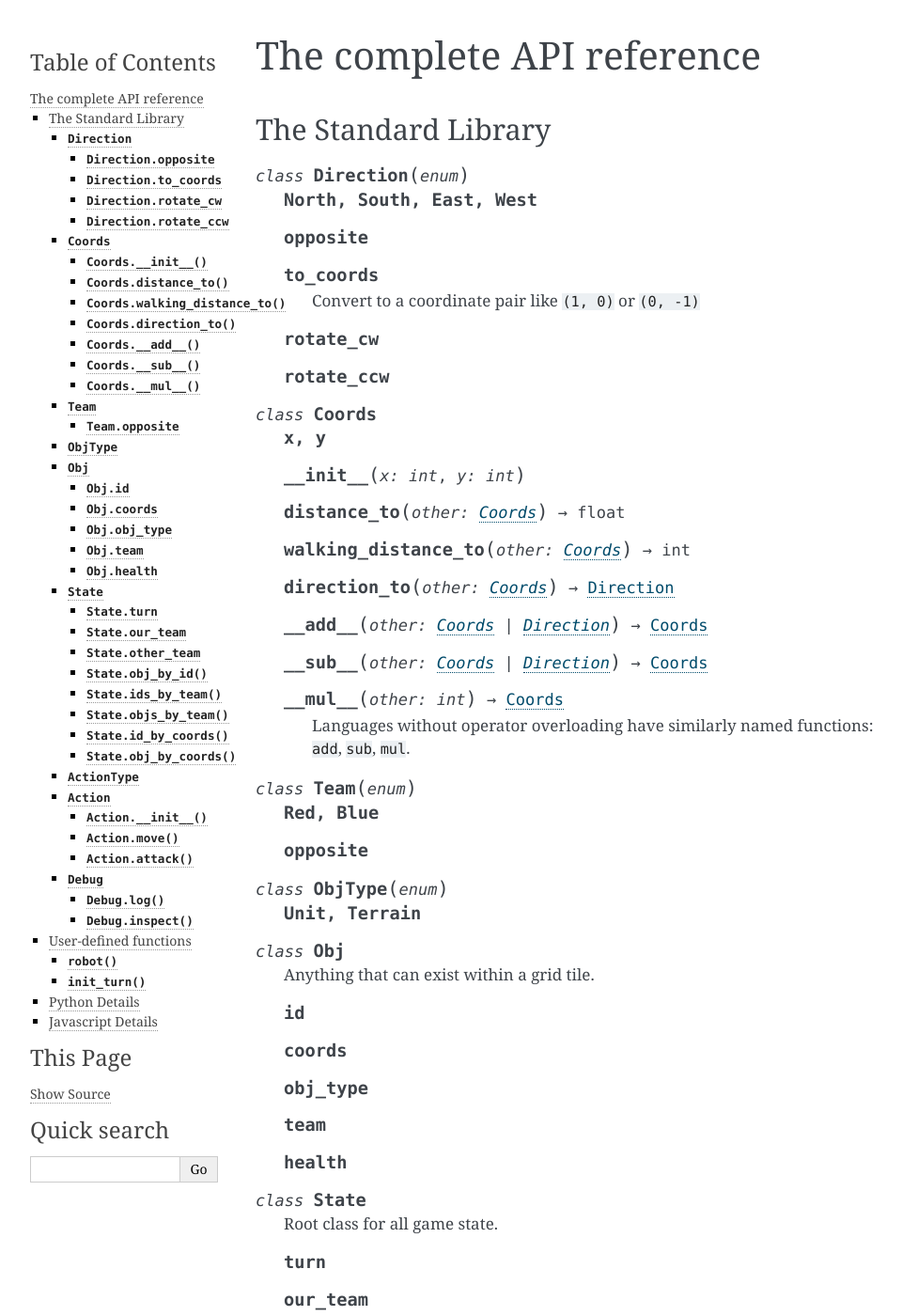
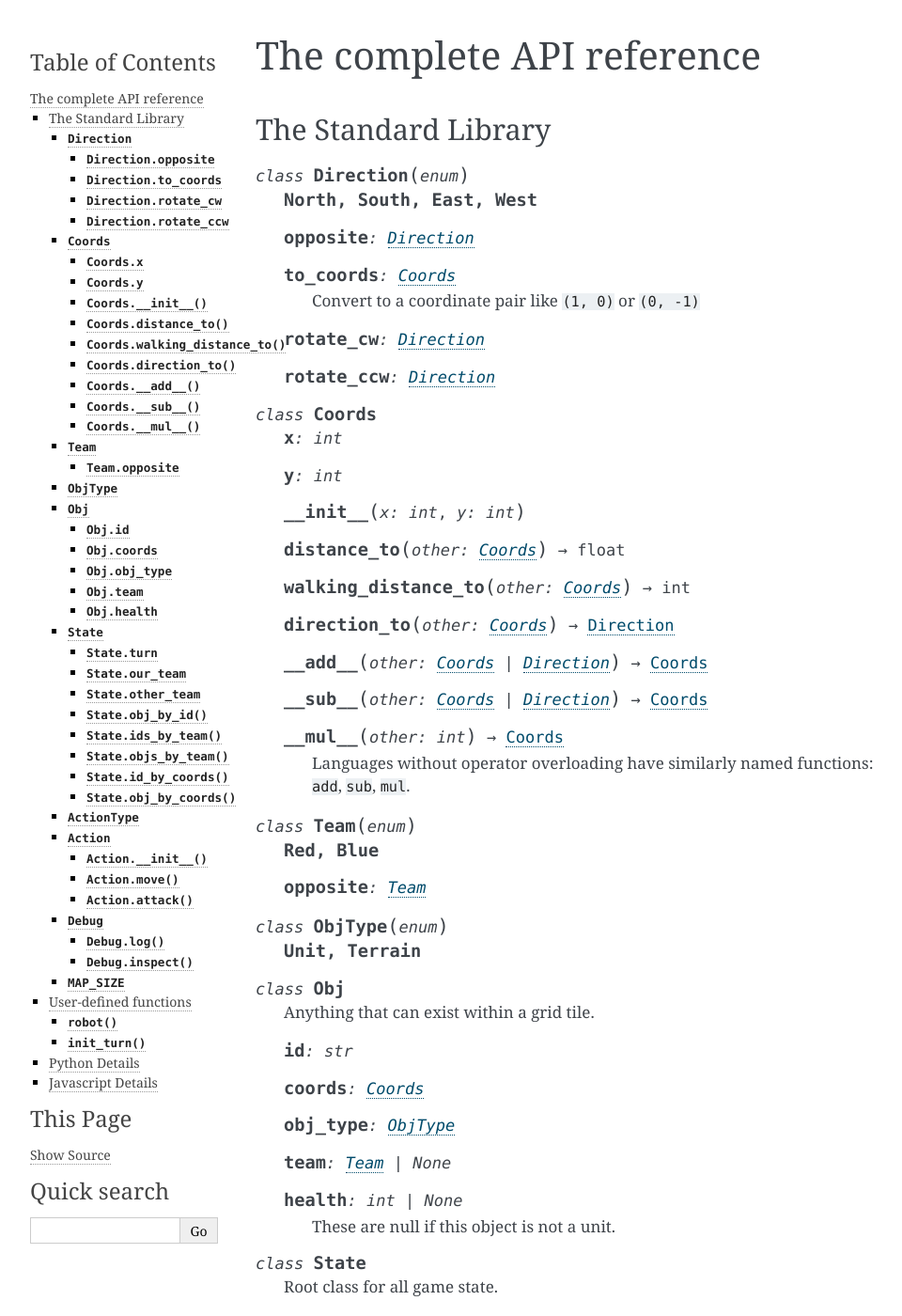
Before and after one commit to robot-rumble/docs, a Sphinx documentation site: the page built from source/api.rst, in a window 1280 px wide and 1400 px high. Shown: the whole window at 94% size, without its empty margins (148-1108 px from the left). Built offline with Sphinx 7.4.7, drawn with Linux system fonts in a browser that asks for light colours; some of the changed text lies outside the part shown.

Commit message:
Add type annotations to attributes

```diff
--- a/source/api.rst
+++ b/source/api.rst
@@ -8,16 +8,23 @@ The Standard Library
 
     .. attribute:: North, South, East, West
     .. attribute:: opposite
+        :type: Direction
     .. attribute:: to_coords
+        :type: Coords
 
         Convert to a coordinate pair like ``(1, 0)`` or ``(0, -1)``
 
     .. attribute:: rotate_cw
+        :type: Direction
     .. attribute:: rotate_ccw
+        :type: Direction
 
 .. class:: Coords
 
-    .. attribute:: x, y
+    .. attribute:: x
+        :type: int
+    .. attribute:: y
+        :type: int
 
     .. method:: __init__(x: int, y: int)
 
@@ -35,6 +42,7 @@ The Standard Library
 
     .. attribute:: Red, Blue
     .. attribute:: opposite
+        :type: Team
 
 .. class:: ObjType(enum)
 
@@ -45,18 +53,28 @@ The Standard Library
     Anything that can exist within a grid tile.
 
     .. attribute:: id
+        :type: str
     .. attribute:: coords
+        :type: Coords
     .. attribute:: obj_type
+        :type: ObjType
     .. attribute:: team
+        :type: Optional[Team]
     .. attribute:: health
+        :type: Optional[int]
+
+        These are null if this object is not a unit.
 
 .. class:: State
 
     Root class for all game state.
 
     .. attribute:: turn
+        :type: int
     .. attribute:: our_team
+        :type: Team
     .. attribute:: other_team
+        :type: Team
 
     .. method:: obj_by_id(id) -> Optional[Obj]
 
@@ -74,7 +92,7 @@ The Standard Library
 
 .. class:: Action
 
-    .. method:: __init__(type, direction)
+    .. method:: __init__(type: ActionType, direction: Direction)
 
     .. staticmethod:: move(direction: Direction) -> Action
     .. staticmethod:: attack(direction: Direction) -> Action
@@ -91,7 +109,8 @@ The Standard Library
 
         Highlight a unit in the map. Useful for locating a specific robot (whether ally or enemy).
 
-.. data:: MAP_SIZE: int
+.. data:: MAP_SIZE
+    :type: int
 
 User-defined functions
 ----------------------
```
